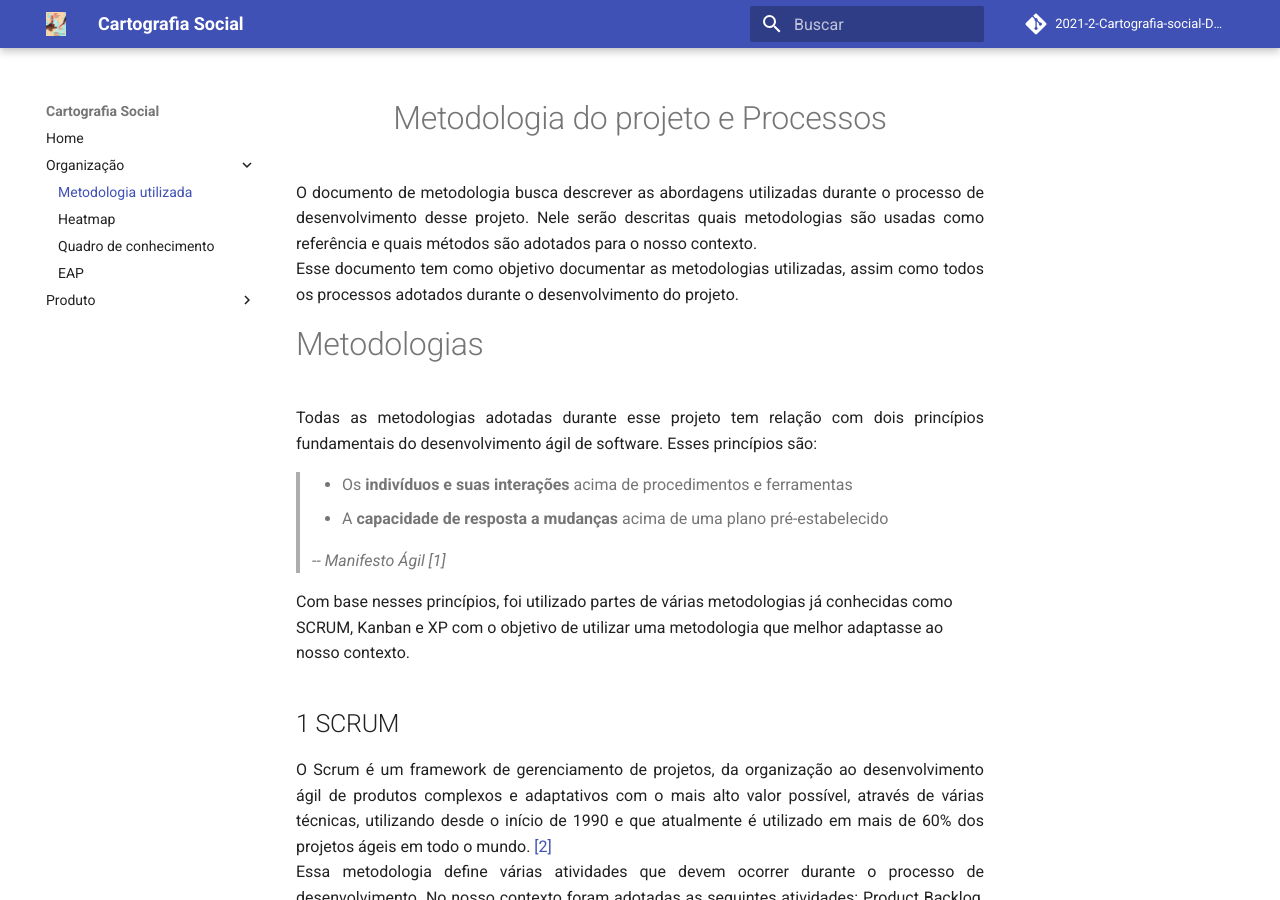
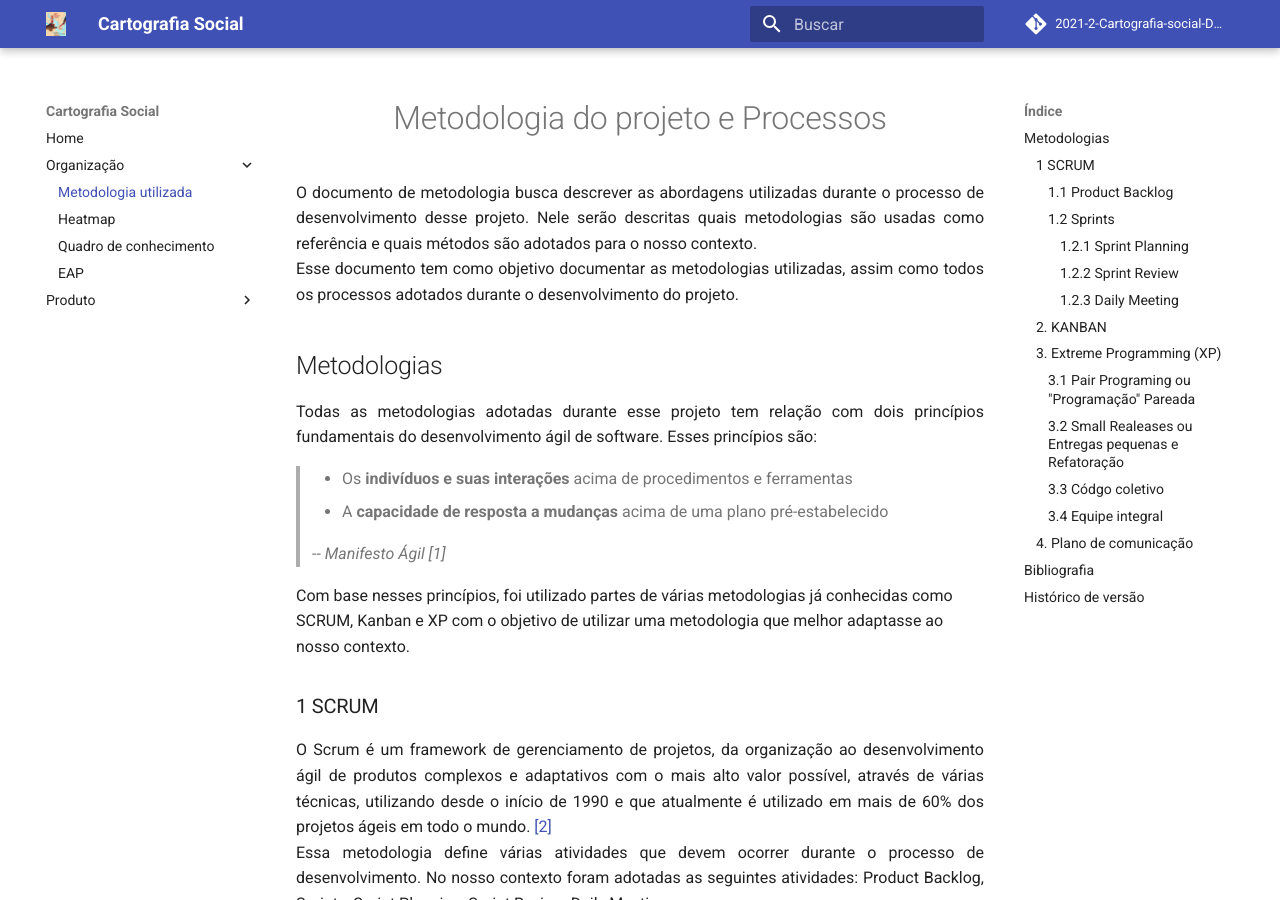
Before and after one commit to fga-eps-mds/2021-2-Cartografia-social-Doc, an MkDocs documentation site: the page built from docs/metodologia.md, in a window 1280 px wide and 900 px high. Built offline with MkDocs 1.6.1 and Material for MkDocs 9.7.7, drawn with Linux system fonts in a browser that asks for light colours; comment, search, counter and statistics services are not loaded.

```diff
--- a/docs/metodologia.md
+++ b/docs/metodologia.md
@@ -6,7 +6,7 @@ O documento de metodologia busca descrever as abordagens utilizadas durante o pr
 Esse documento tem como objetivo documentar as metodologias utilizadas, assim como todos os processos adotados durante o desenvolvimento do projeto.
 </p>
 
-# Metodologias
+## Metodologias
 <p align="justify">
 Todas as metodologias adotadas durante esse projeto tem relação com dois princípios fundamentais do desenvolvimento ágil de software. Esses princípios são:
 </p>
@@ -18,7 +18,7 @@ Todas as metodologias adotadas durante esse projeto tem relação com dois princ
 
 Com base nesses princípios, foi utilizado partes de várias metodologias já conhecidas como SCRUM, Kanban e XP com o objetivo de utilizar uma metodologia que melhor adaptasse ao nosso contexto.
 
-## 1 SCRUM
+### 1 SCRUM
 
 <p align="justify">
 O Scrum é um framework de gerenciamento de projetos, da organização ao desenvolvimento ágil de produtos complexos e adaptativos com o mais alto valor possível, através de várias técnicas, utilizando desde o início de 1990 e que atualmente é utilizado em mais de 60% dos projetos ágeis em todo o mundo. <a href="https://pt.wikipedia.org/wiki/Scrum_(desenvolvimento_de_software)">[2]</a><br>
@@ -26,7 +26,7 @@ O Scrum é um framework de gerenciamento de projetos, da organização ao desenv
 Essa metodologia define várias atividades que devem ocorrer durante o processo de desenvolvimento. No nosso contexto foram adotadas as seguintes atividades: Product Backlog, Sprints, Sprint Planning, Sprint Review, Daily Meeting,
 </p>
 
-### 1.1 Product Backlog
+#### 1.1 Product Backlog
 
 <p align="justify">
 Product backlog é um dos artefatos descritos pelo SCRUM. Esse artefato é uma lista dinâmica de requisitos do projeto, ou seja, são as atividades e limitações que o projeto deve realizar ou está sujeito para que seja bem sucedido. <a href="https://pt.wikipedia.org/wiki/Scrum_(desenvolvimento_de_software)">[2]</a><br>
@@ -48,14 +48,14 @@ Por fim, as tarefas são uma lista de sub atividades que devem ser feitas para q
 > * Buscar referência
 > * Analisar os projetos de semestres anteriores
 
-### 1.2 Sprints
+#### 1.2 Sprints
 <p align="justify">
 
 Uma sprint é a unidade básica de desenvolvimento na metodologia Scrum. As sprints podem durar entre uma semana e um mês, e são um esforço dentro de uma faixa de tempo. Esse faixa de tempo deve ser relativamente curta para possibilitar entregas parciais do sistema, gerando valor e permitindo a avaliação dinâmica do trabalho. <a href="https://pt.wikipedia.org/wiki/Scrum_(desenvolvimento_de_software)">[2]</a><br>
 </p>
 
 
-#### 1.2.1 Sprint Planning
+##### 1.2.1 Sprint Planning
 <p align="justify">
 
 Sprint planning é um evento de planejamento onde será definido quais tarefas (no nosso caso issues) do product backlog serão feitas na próxima sprint. <a href="https://pt.wikipedia.org/wiki/Scrum_(desenvolvimento_de_software)">[2]</a><br>
@@ -65,7 +65,7 @@ No nosso contexto, o projeto e suas entregas macros estão definidos no plano de
 Com isso em mente, são realizadas reuniões feiras para definir quais as atividades devem ser priorizadas, com base na milestones mais próxima da data atual. Uma vez definidas as atividades, são definidos os responsáveis e a data de término da sprint.
 </p>
 
-#### 1.2.2 Sprint Review
+##### 1.2.2 Sprint Review
 <p align="justify">
 Sprint Review é um evento de validação e verificação que ocorre antes do Sprint Planning. Durante esse evento são analisadas as entregas da sprint anterior e sua qualidade. Após essa análise a atividade pode ser concluída ou pode voltar para o product backlog, associada com um pedido de correção. Durante esse evento também são discutidas dificuldades enfrentadas e pontos de melhoria para a próxima sprint. <a href="https://pt.wikipedia.org/wiki/Scrum_(desenvolvimento_de_software)">[2]</a><br>
 
@@ -76,7 +76,7 @@ Sempre que uma atividade é concluída em seu ambiente clone, é criado um pull
 A segunda etapa ocorre antes da sprint review, onde são discutidas as dificuldades enfrentadas e as sugestões de melhoria para a próxima sprint.
 </p>
 
-#### 1.2.3 Daily Meeting
+##### 1.2.3 Daily Meeting
 <p align="justify">
 Na metodologia Scrum é recomendado que se realizem reuninões de status do projeto diariamente, sendo essa reunião conhecida como daily meeting. Essa reunião é sempre realizada em um mesmo horário e deve durar no máximo 15 minutos. O objetivo é deixar todos os integrantes cientes do trabalho um do outro, desse modo cada participante deve responder a três perguntas:
 <li> O que foi feito de ontem para hoje?
@@ -84,14 +84,14 @@ Na metodologia Scrum é recomendado que se realizem reuninões de status do proj
 <li>Houve algum impedimento para a realização de suas atividades?
 </p>
 
-## 2. KANBAN
+### 2. KANBAN
 <p align="justify">
 Kanban é um quadro de cartões, sendo que cada cartão representa uma atividade, onde é controlado os fluxos em que cada cartão se encontra. Esses fluxos podem ser vários, dependendo do processo em questão, mas no geral são 3 fluxos principais: "a fazer", "fazendo" e "feito".
 <br>
 No nosso contexto, o kanban foi dividido em 5 fluxos: project backlog, sprint backlog, in progress, review e done. No primeiro processo é onde ficam todos os cartões de tarefas mapeados até o momento. No segundo fluxo ficam os cartões de tarefa que serão realizados na sprint atual, no terceiro fluxo ficam as cartões cuja as tarefas já foram iniciadas, no fluxo review ficam as tarefas que já foram concluídas e estão esperando por revisão de terceiros, e no último fluxo, done, ficam as tarefas que já foram revisadas e aprovadas. <a href="https://pt.wikipedia.org/wiki/Kanban">[3]</a><br>
 </p>
 
-## 3. Extreme Programming (XP)
+### 3. Extreme Programming (XP)
 <p align="justify">
 Extreme Programming é uma metodologia com foco em agilidade de equipes e qualidade de projetos, apoiada em valores como simplicidade, comunicabilidade e feedback. Objetivando a execução de projetos dentro prazo e do orçamento, fazendo que o cliente fique satisfeito com os resultados sem que a equipe do projeto seja sobrecarregada. <a href="https://www.devmedia.com.br/extreme-programming-conceitos-e-praticas/1498">[4]</a><br>
 Serão utilizados pela equipe as seguintes práticas:
@@ -102,30 +102,30 @@ Serão utilizados pela equipe as seguintes práticas:
 <li>Equipe integral - Existência de uma única equipe
 </p>
 
-### 3.1 Pair Programing ou "Programação" Pareada
+#### 3.1 Pair Programing ou "Programação" Pareada
 <p align="justify">
 Essas duas atividades buscam fazer com que todos os membros do tipo, ou a maior parte deles, tenham o sentimento de posse sobre os artefatos do projeto. E assim evitar ao máximo possível o sentimento de "Isso não foi eu que fiz, então não é problema meu".
 <br>
 Com o objetivo de se criar um propriedade coletiva de todos os artefaos do projeto, as atividades chaves são sempre atribuidas para mais de uma pessoa, e revisada por terceiros. Desse modo se envolve várias pessoas durante a conclusão da tarefa, difundindo conhecimento gerado e a "posse" sobre o artefato.
 </p>
 
-### 3.2 Small Realeases ou Entregas pequenas e Refatoração
+#### 3.2 Small Realeases ou Entregas pequenas e Refatoração
 <p align="justify">
 Essas duas etapas buscam realizar interações curtas mantendo a qualidade. Esse objetivo é obtido reduzindo o prazo das entregas das atividades, podendo implicar na redução da qualidade do artefato entregue. Como essa redução de qualidade não é aceitável, é atividades de refatoração, onde os artefatos entregues serão retrabalhados por outros membros do projeto a fim de corrigir eventuais erros e aumentar a qualidade do artefato.
 </p>
 
-### 3.3 Códgo coletivo
+#### 3.3 Códgo coletivo
 <p align="justify">
 A principal ideia dessa técnica é que exista um revezamento nos pares do Pair Programming, onde todos os desenvolvedores tenham a liberdade para alterar o que quiser e a qualquer momento. Isso faz com que os membros do time não precisem ficar esperando alguém autorizar para editar certa coisa que está errada fazendo com que todos ganhem tempo. O principal benefício é a refatoração constante.
 </p>
 
-### 3.4 Equipe integral
+#### 3.4 Equipe integral
 <p align="justify">
 Uma equipe integral tem como objetivo a inserção de todos os envolvidos no projeto em uma equipe em si, pois para um projeto ser bem sucesso é necessário escutar todas as pessoas que estão envolvidas nele. A principal ideia da Equipe Integral é conseguir tempo disponível onde todos os envolvidos consigam se encontrar para discutir sobre o projeto. Isso entra dentro dos princípios do XP, que é a comunicação e o feedback.
 </p>
 
 
-## 4. Plano de comunicação
+### 4. Plano de comunicação
 <p align="justify">
 Com o objetivo de evitar problemas na comunicação dos membros e consequentemente gerar problemas nas entregas do projeto, foi pensando no plano de comunicação da equipe. Oficialmente, toda a comunicação deve ser realizada por meio de duas ferramentas, o site de hospedagem de repositórios, GitHub, e o site de vídeoconferência Jitsi. A comunicação entre professor, equipe e clientes é realizada por meio dos canais do Discord.
 <br>
@@ -154,7 +154,7 @@ As tarefas são delegadas por meio de issues e pull request, e toda comunicaçã
 * [O documento de metodologia do projeto Acacia](https://fga-eps-mds.github.io/2019.2-Acacia/#/project_methodology)
 
 
-### Histórico de versão
+## Histórico de versão
 
 |Data | Versão | Descrição | Autor(es)
 | -- | -- | -- | -- |
```
Also changed, not shown: docs/conhecimentos.md (+1 -1 lines), docs/custos.md (+5 -5 lines), docs/eap.md (+1 -1 lines), docs/heatmap.md (+1 -1 lines), docs/leanInception.md (+11 -11 lines), docs/img/leanInception/canvas.png.
